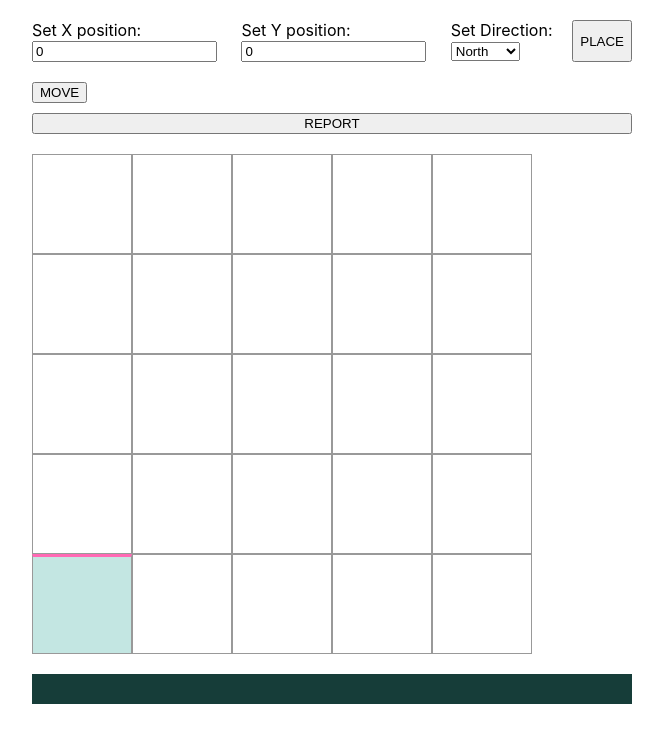
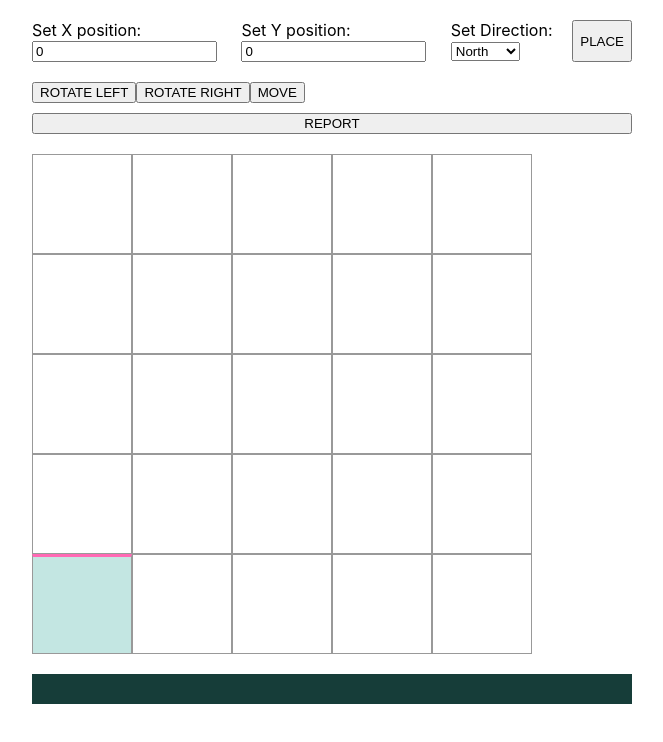
Before and after one commit to rachellesg/scb-ui, a React (Create React App) app: page / in a window 1280 px wide. Both pictures are taken after a click on the button "PLACE". Shown: the top 742 px of the page, without its empty margins (308-971 px from the left). Built offline with nearby package versions, Linux system fonts and the light colour scheme.

Commit message:
feat: add rotate left & right

```diff
--- a/src/components/RobotVacuum.tsx
+++ b/src/components/RobotVacuum.tsx
@@ -1,4 +1,4 @@
-import React, { useState } from 'react'
+import React, { useEffect, useState } from 'react'
 
 interface Position {
   x: number | null
@@ -35,9 +35,53 @@ const RobotVacuum: React.FC = () => {
     console.log('PRESS MOVE')
   }
 
-  const handleDirection = () => {
-    console.log('change DIRECTIEON')
+  const handleRotateRight = () => {
+    switch (f) {
+      // if face north, rotate right will become
+      case 'NORTH':
+        setF('EAST')
+        break
+      case 'EAST':
+        setF('SOUTH')
+        break
+      case 'SOUTH':
+        setF('WEST')
+        break
+      case 'WEST':
+        setF('NORTH')
+        break
+      default:
+        return
+    }
   }
+
+  const handleRotateLeft = () => {
+    switch (f) {
+      case 'NORTH':
+        setF('WEST')
+        break
+      case 'EAST':
+        setF('NORTH')
+        break
+      case 'SOUTH':
+        setF('EAST')
+        break
+      case 'WEST':
+        setF('SOUTH')
+        break
+      default:
+        return
+    }
+  }
+
+  useEffect(() => {
+    setPosition((prevPosition) => {
+      if (prevPosition) {
+        return { ...prevPosition, f: f as 'NORTH' | 'EAST' | 'SOUTH' | 'WEST' }
+      }
+      return null
+    })
+  }, [f])
 
   return (
     <div>
@@ -86,6 +130,8 @@ const RobotVacuum: React.FC = () => {
           ''
         ) : (
           <div className="row">
+            <button onClick={handleRotateLeft}>ROTATE LEFT</button>
+            <button onClick={handleRotateRight}>ROTATE RIGHT</button>
             <button onClick={handleMove}>MOVE</button>
           </div>
         )}
```
